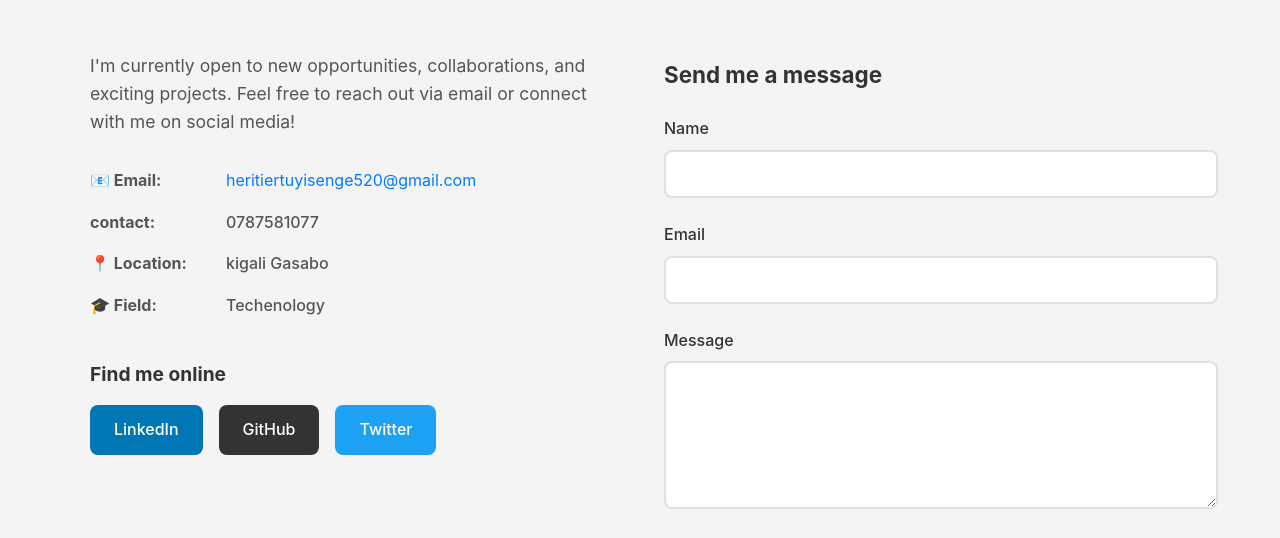
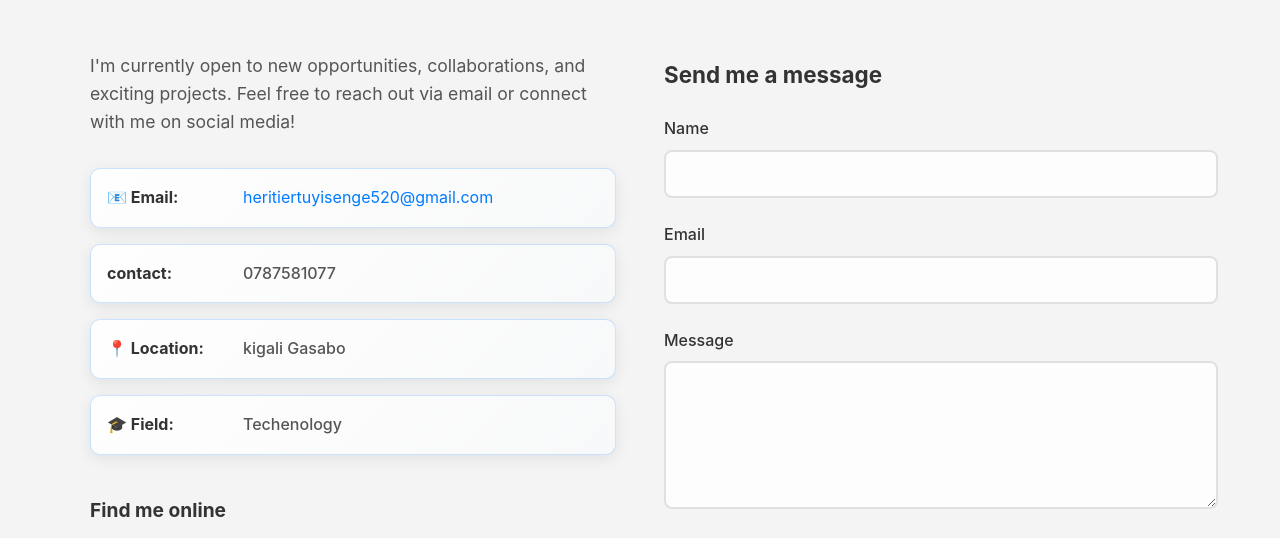
Before and after one commit to heritiertuyisenge520-source/my-Potifolio, a plain HTML site: page contact.html in a window 1280 px wide. Shown: the part 236-774 px from the top of the page. Drawn offline with Linux system fonts and the light colour scheme.

Commit message:
Enhance contact page: add animated contact items, improved form styling, stagger animations, and better visual design

```diff
--- a/css/style.css
+++ b/css/style.css
@@ -469,26 +469,62 @@ h1 {
     display: flex;
     align-items: center;
     gap: 1rem;
+    padding: 1rem;
+    border-radius: 10px;
+    background: linear-gradient(135deg, rgba(255,255,255,0.9) 0%, rgba(248,249,250,0.9) 100%);
+    border: 1px solid rgba(0,123,255,0.2);
+    box-shadow: 0 4px 15px rgba(0,0,0,0.08);
+    transition: all 0.3s ease;
+    position: relative;
+    overflow: hidden;
+}
+
+.contact-item::before {
+    content: '';
+    position: absolute;
+    top: 0;
+    left: -100%;
+    width: 100%;
+    height: 100%;
+    background: linear-gradient(90deg, transparent, rgba(0,123,255,0.1), transparent);
+    transition: left 0.5s ease;
+}
+
+.contact-item:hover::before {
+    left: 100%;
+}
+
+.contact-item:hover {
+    transform: translateX(5px);
+    box-shadow: 0 5px 20px rgba(0,123,255,0.15);
 }
 
 .contact-item strong {
     min-width: 120px;
     font-size: 1rem;
+    color: var(--dark-color);
 }
 
 .contact-item a {
     color: var(--primary-color);
     text-decoration: none;
-    transition: color 0.3s ease;
+    transition: all 0.3s ease;
+    position: relative;
 }
 
 .contact-item a:hover {
     color: #0056b3;
+    transform: scale(1.05);
 }
 
 .contact-item span {
     color: var(--text-color);
     font-weight: 500;
+    transition: color 0.3s ease;
+}
+
+.contact-item:hover span {
+    color: var(--dark-color);
 }
 
 .social-links h3 {
@@ -566,13 +602,16 @@ h1 {
     border-radius: 8px;
     font-family: inherit;
     font-size: 1rem;
-    transition: border-color 0.3s ease;
+    transition: all 0.3s ease;
+    background: rgba(255,255,255,0.8);
 }
 
 .form-group input:focus,
 .form-group textarea:focus {
     outline: none;
     border-color: var(--primary-color);
+    box-shadow: 0 0 0 3px rgba(0,123,255,0.1);
+    transform: translateY(-2px);
 }
 
 .form-group textarea {
--- a/main.js
+++ b/main.js
@@ -88,6 +88,15 @@ document.addEventListener('DOMContentLoaded', () => {
     // Add stagger animation delay for project cards
     document.querySelectorAll('.project-card').forEach((card, index) => {
         card.style.animationDelay = `${index * 150}ms`;
+    });
+
+    // Add stagger animation delay for contact items
+    document.querySelectorAll('.contact-item').forEach((item, index) => {
+        item.style.opacity = '0';
+        item.style.transform = 'translateY(20px)';
+        item.style.transition = 'opacity 0.6s ease, transform 0.6s ease';
+        item.style.animationDelay = `${index * 100}ms`;
+        observer.observe(item);
     });
 
     //联系表单验证
```
